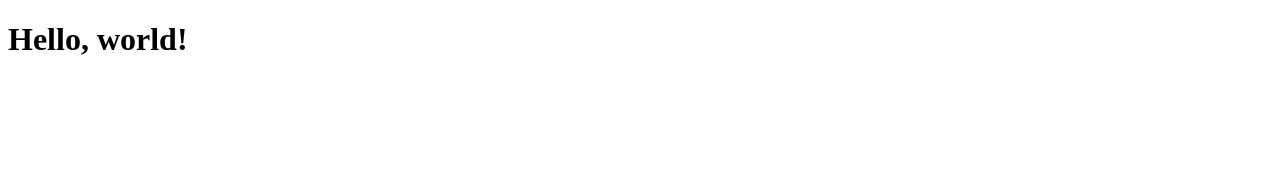
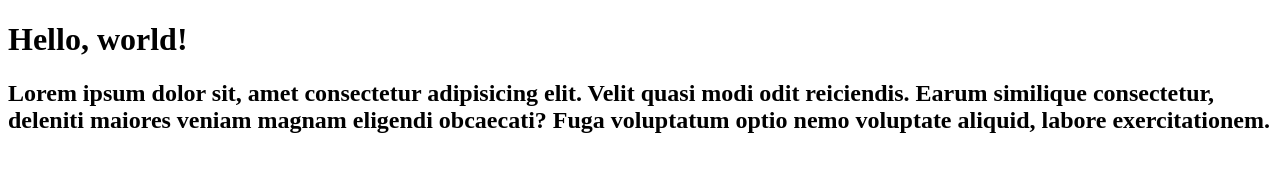
Before and after one commit to GabrielNabarrette/curso-git, a plain HTML site: page index.html in a window 1280 px wide. Drawn offline with Linux system fonts and the light colour scheme.

Commit message:
10° commit - Adicionei o h2 com Lorem y

```diff
--- a/index.html
+++ b/index.html
@@ -9,5 +9,7 @@
     <h1>
         Hello, world!
     </h1>
+    <h2> Lorem ipsum dolor sit, amet consectetur adipisicing elit. Velit quasi modi odit reiciendis. Earum similique consectetur, deleniti maiores veniam magnam eligendi obcaecati? Fuga voluptatum optio nemo voluptate aliquid, labore exercitationem.
+    </h2>
 </body>
 </html>
```
